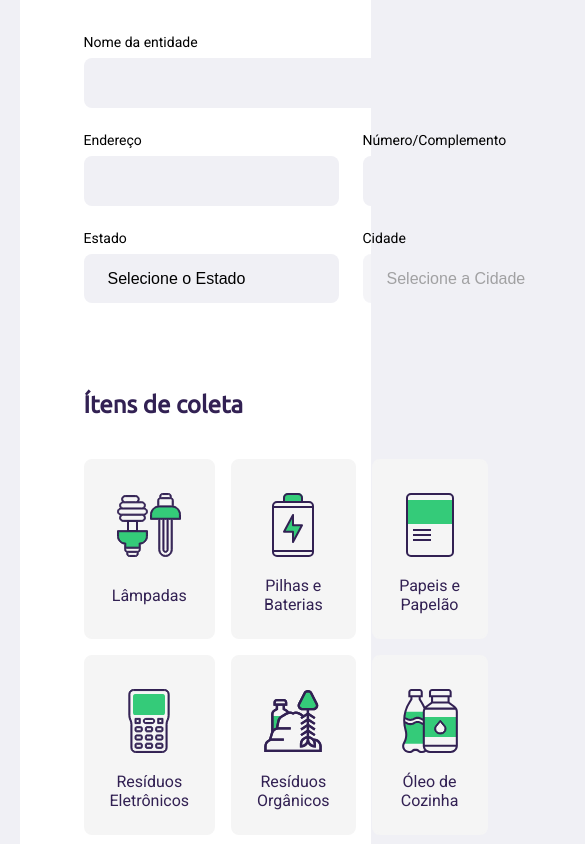
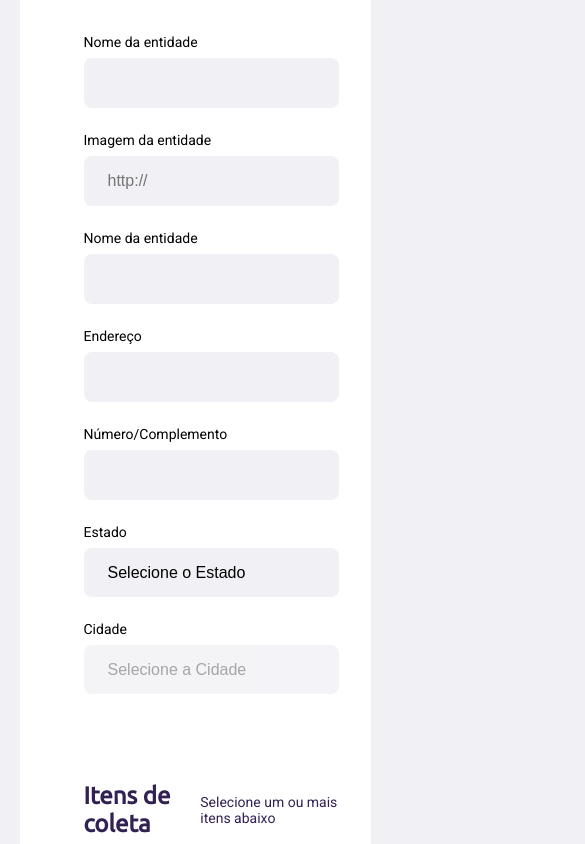
Before and after one commit to kleber86/rocketseat-nlw-01, a website: page src/views/create-point.html in a window 390 px wide. Shown: the part 460-1304 px from the top of the page, 585 px wide, since content can reach past the window. Drawn offline with nearby package versions, Linux system fonts and the light colour scheme; files that its build step writes are made by us from their sources; no server answers; files whose address does not match are found by name.

Commit message:
ajustando o layout e aplicando responsividade

```diff
--- a/public/styles/create-point.css
+++ b/public/styles/create-point.css
@@ -44,11 +44,20 @@
 }
 form legend{
   margin-bottom: 40px;
+
+  display: flex;
+  align-items: center;
+  justify-content: space-between;
+
+  width: 100%;
 }
 form legend h2{
   font-size: 24px;
 }
-
+form legend span{
+  font-size: 14px;
+  color: var(--title-color);
+}
 form .field{
   flex: 1;
   display: flex;
--- a/public/styles/responsive.css
+++ b/public/styles/responsive.css
@@ -24,6 +24,19 @@
   #page-search-results .cards img{
     height: 200px;
   }
+
+  #page-create-point .field-group{
+    flex-direction: column;
+  }
+
+  #page-create-point .field-group .field + .field{
+    margin-left: 0;
+  }
+
+  .items-grid{
+    grid-template-columns: 1fr 1fr;
+    gap: 16px;
+  }
 }
 
 @media(min-width: 1700px){
--- a/src/views/create-point.html
+++ b/src/views/create-point.html
@@ -20,6 +20,19 @@
     <legend>
       <h2>Dados da entidade</h2>
     </legend>
+
+      <div class="field-group">
+        <div class="field">
+          <label for="name">Nome da entidade</label>
+          <input type="text" name="name" required="required">
+        </div>
+          <div class="field">
+            <label for="image">Imagem da entidade</label>
+            <input type="url" name="image" placeholder="http://" required="required">
+          </div>
+      </div>
+
+
     <div class="field">
       <label for="name">Nome da entidade</label>
       <input type="text" name="name" required="required">
@@ -58,7 +71,8 @@
 
   <fieldset>
     <legend>
-      <h2>Ítens de coleta</h2>
+      <h2>Itens de coleta</h2>
+      <span>Selecione um ou mais itens abaixo</span>
     </legend>
 
     <div class="items-grid">
```
